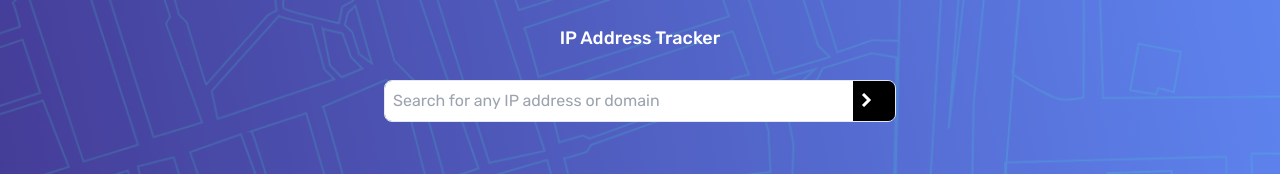
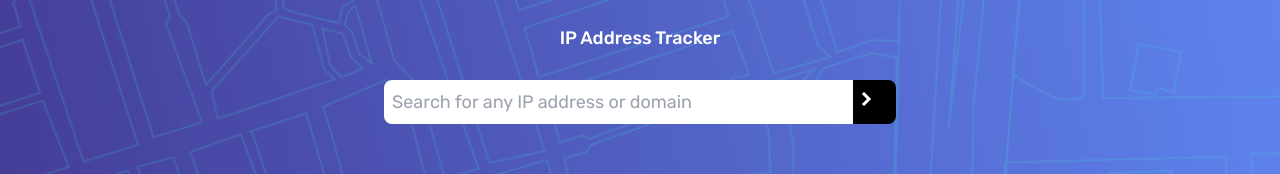
Before and after one commit to Dotjos/IP-ADRESS-TRACKER, a plain HTML site: page index.html in a window 1280 px wide. Shown: the top 174 px of the page. Drawn offline with Linux system fonts and the light colour scheme; a web font is replaced by a local one.

Commit message:
input bugFix #3

```diff
--- a/index.html
+++ b/index.html
@@ -32,12 +32,12 @@
           class="info text-center w-4/5 flex flex-col justify-between h-full"
         >
           <div
-            class="flex searchInfo rounded-lg sm:w-2/3 lg:w-2/4 h-max overflow-hidden w-full ml-auto mr-auto border"
+            class="flex searchInfo rounded-lg sm:w-2/3 lg:w-2/4 h-max overflow-hidden w-full ml-auto mr-auto"
           >
-            <div class="w-11/12">
+            <div class="w-11/12 border-black h-max">
               <input
                 type="text"
-                class="w-full focus:outline-none p-2 lg:p-2"
+                class="w-full focus:outline-none p-2 lg:p-2 text-xs md:text-lg"
                 placeholder="Search for any IP address or domain"
               />
             </div>
```
Also changed, not shown: output.css.
